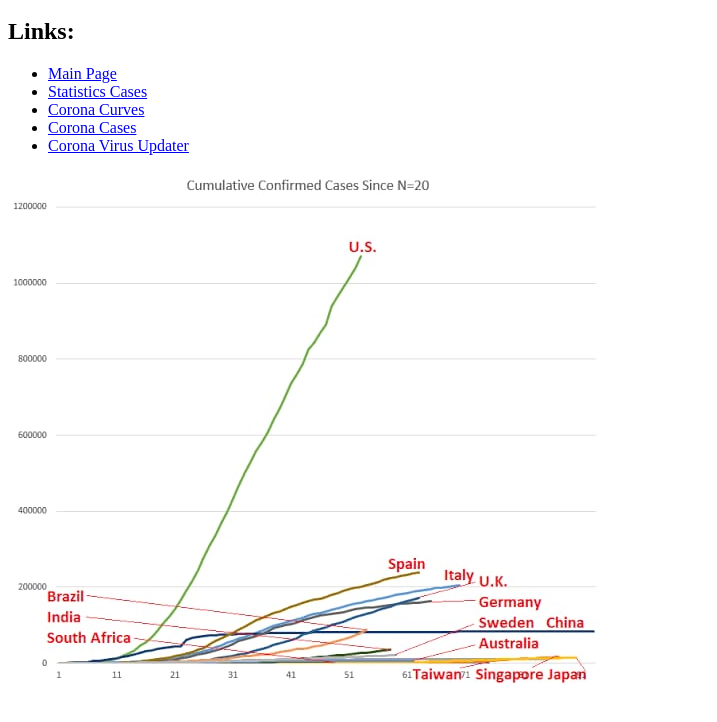
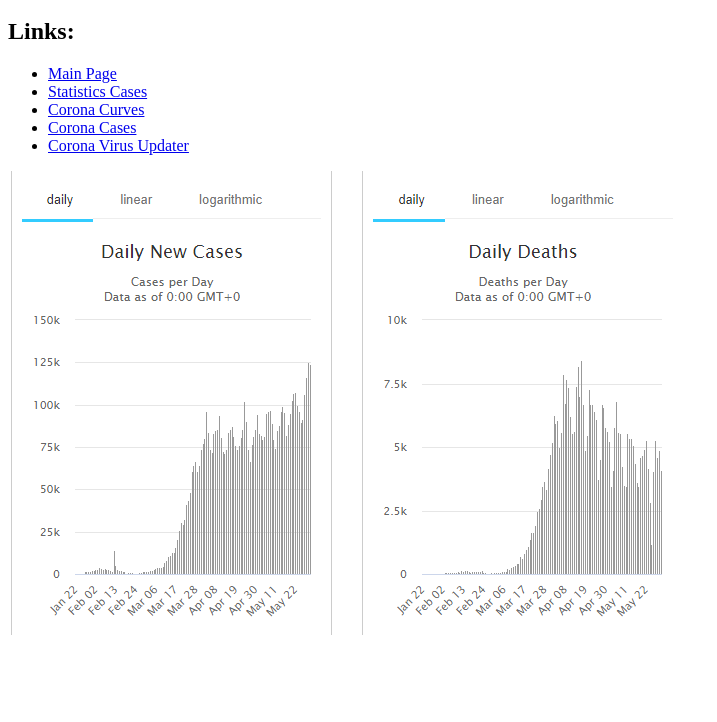
Before and after one commit to mostafasaeed0/ECE006-908, a plain HTML site: page curves.html in a window 1280 px wide. Shown: the part 48-770 px from the top of the page, without its empty margins (0-717 px from the left). Drawn offline with Linux system fonts and the light colour scheme.

Commit message:
Update curves.html

```diff
--- a/curves.html
+++ b/curves.html
@@ -11,7 +11,7 @@
   <li><a href="world.html">Corona Virus Updater</a></li>
 </ul>
 
-<img src="world.jpeg" alt="Corona Cases">
+<img src="curves.PNG" alt="Corona Curves">
 
 </body>
 </html>
```
